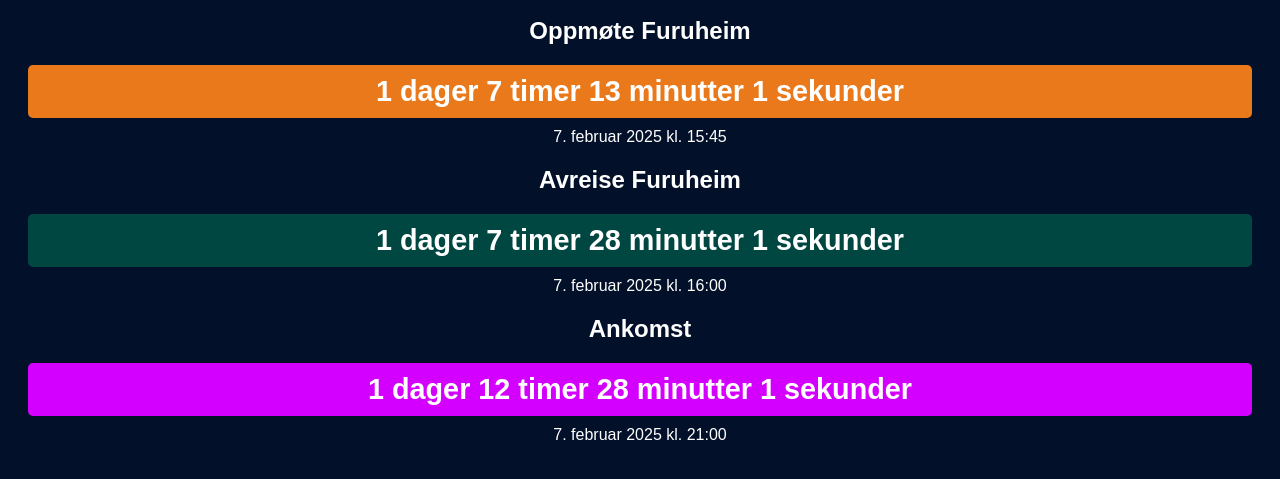
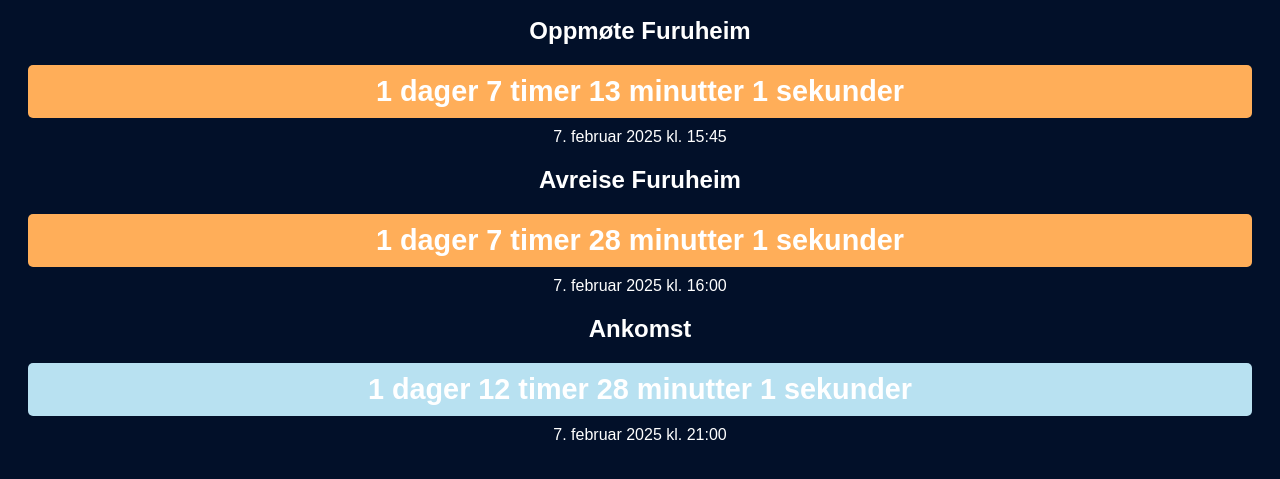
Before and after one commit to rubis09/BUK_Ostfold, a plain HTML site: page index.html in a window 1280 px wide. Shown: the part 89-568 px from the top of the page. Drawn offline with Linux system fonts and the light colour scheme.

Commit message:
Update index.html

```diff
--- a/index.html
+++ b/index.html
@@ -3,7 +3,7 @@
 <head>
     <meta charset="UTF-8">
     <meta name="viewport" content="width=device-width, initial-scale=1.0">
-    <title>Campdown</title>
+    <title>Torsteinslåtta Ungdomstur</title>
     <link rel="shortcut icon" type="image/x-icon" href="favicon.ico">
     <style>
         body {
@@ -35,9 +35,9 @@
             margin-top: 10px;
             color: white;
         }
-        #countdown1 { background-color: #ea791b; }
-        #countdown2 { background-color: #004741; }
-        #countdown3 { background-color: #d400ff; }
+        #countdown1 { background-color: #ffae59; }
+        #countdown2 { background-color: #ffae59; }
+        #countdown3 { background-color: #b8e1f1; }
         @media (max-width: 480px) {
             h1 { font-size: 1.8em; }
             .countdown, .info-text, .date-text { font-size: 1.5em; }
```
